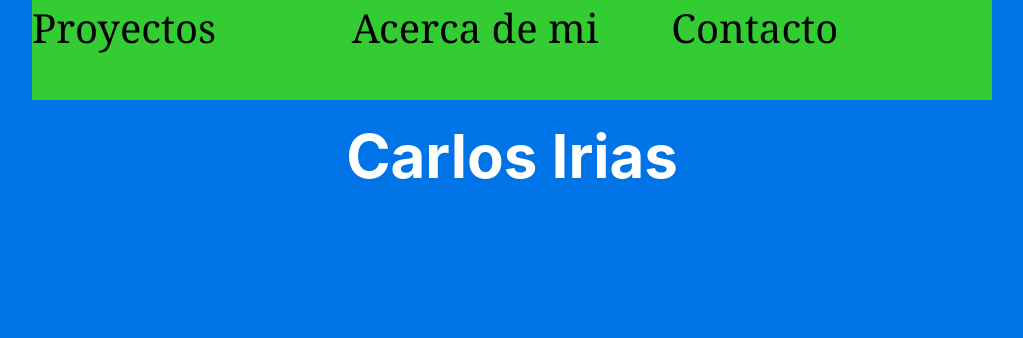
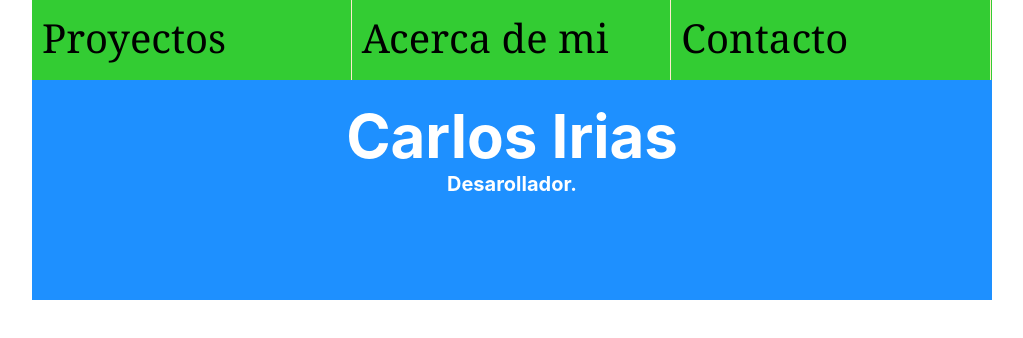
Before and after one commit to carlosirias/portafolio, a plain HTML site: page index.html in a window 1280 px wide. Shown: the whole page, without its empty margins (128-1151 px from the left). Drawn offline with Linux system fonts and the light colour scheme.

Commit message:
Agregue un borde al header,cambiae el color del contenido,los divs principales que necesitare fueron creados.

```diff
--- a/css/main.css
+++ b/css/main.css
@@ -4,15 +4,9 @@
 }
 
 body{
-    background: #0073e6;
+
     font-family: -apple-system, BlinkMacSystemFont, 'Segoe UI', Roboto, Oxygen, Ubuntu, Cantarell, 'Open Sans', 'Helvetica Neue', sans-serif;
     font-size: 12px;
-}
-
-body h1{
-    color: white;
-    font-size: 60px;
-    text-align: center;
 }
 
 #container{
@@ -24,9 +18,26 @@ body h1{
     display: grid;
     grid-template-columns: 33.3% 33.3% 33.3%;
     background: #33cc33;
-    margin-bottom: 20px;
     font-size: 40px;
-    height: 100px;
+    height: 80px;
     font-family: Georgia, 'Times New Roman', Times, serif;
+}
+
+#header div{
+    border-right: solid blanchedalmond 1px;
+    padding: 10px;
+}
+
+#main-title{
+    color: white;
+    font-size: 30px;
+    text-align: center;
+    background: dodgerblue;
+    height: 200px;
+    padding-top: 20px;
+}
+
+#main-title h2{
+    font-size: 20px;
 
 }
--- a/index.html
+++ b/index.html
@@ -14,7 +14,21 @@
             <div>Acerca de mi</div>
             <div>Contacto</div>
         </div>
-        <h1>Carlos Irias</h1>
+        <div id="main-title">
+            <h1>
+                Carlos Irias
+            </h1>
+            <h2>
+                Desarollador.
+            </h2>
+        </div>
+        <div id ="content">
+            <div id="projects">
+                <h2></h2>
+            </div>
+            <div id="about"></div>
+            <div id="contact"></div>
+        </div>
     </div>
 </body>
 </html>
```
